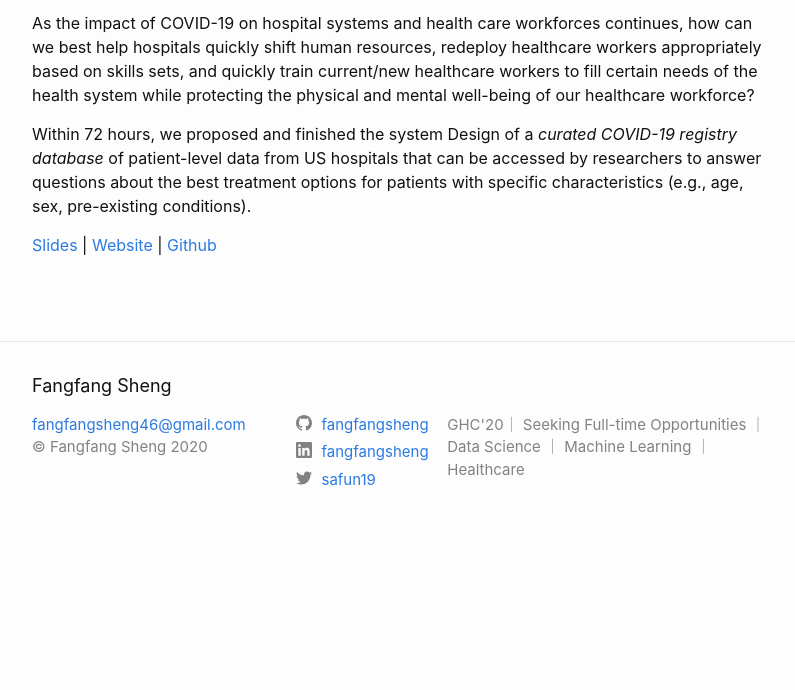
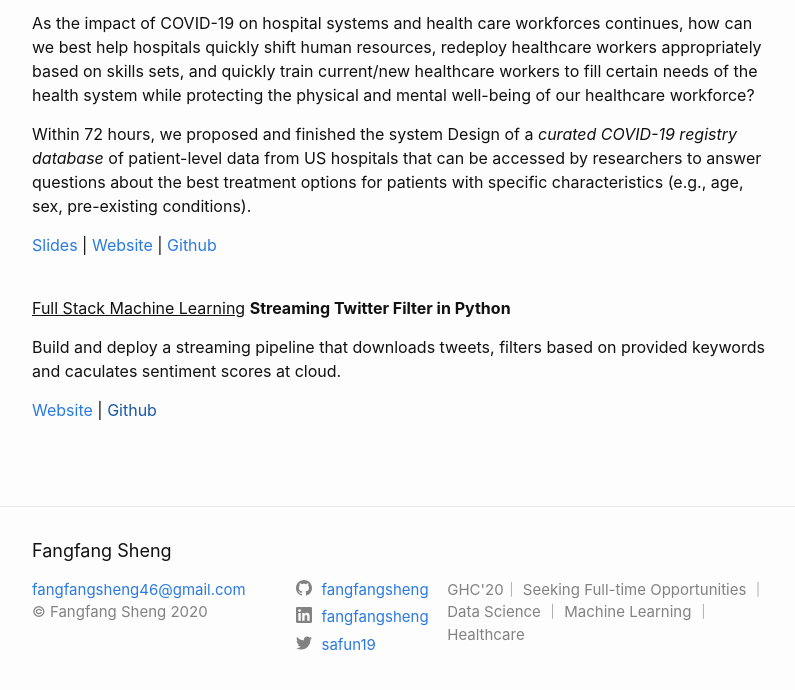
Before and after one commit to fangfangsheng/my-blog, a Jekyll site: the page built from projects.markdown, in a window 1280 px wide and 900 px high, scrolled down 979 px, cut to the strip 184-874 px from the top of the window. Shown: the whole strip, without its empty margins (238-1033 px from the left). Built offline with Jekyll 4.4.1, drawn with Linux system fonts in a browser that asks for light colours; before the commit the page ends 1714 px from its top, so only the background shows below that.

Commit message:
added streamline-tweets

```diff
--- a/projects.markdown
+++ b/projects.markdown
@@ -36,7 +36,6 @@ Within 72 hours, we proposed and finished the system Design of a *curated COVID-
 questions about the best treatment options for patients with specific characteristics (e.g., age, sex, pre-existing conditions).
 
 
-
 <div>
     <a target="_blank" href="assets/slides/COVIData.pdf">Slides</a> |
     <a target="_blank" href="https://fangfangsheng.github.io/COVIData/"> Website </a> |
@@ -45,3 +44,21 @@ questions about the best treatment options for patients with specific characteri
 </div>
 
 <br>
+
+
+<ins>Full Stack Machine Learning</ins>   **Streaming Twitter Filter in Python**
+
+Build and deploy a streaming pipeline that downloads tweets, filters based on provided keywords and caculates sentiment scores at cloud.
+
+
+
+
+
+<div>
+    <!-- <a target="_blank" href="">Slides</a> | -->
+    <a target="_blank" href="https://tweets-redis-flask.herokuapp.com/"> Website </a> |
+    <a target="_blank" href=""> Github
+    </a>
+</div>
+
+<br>
```
